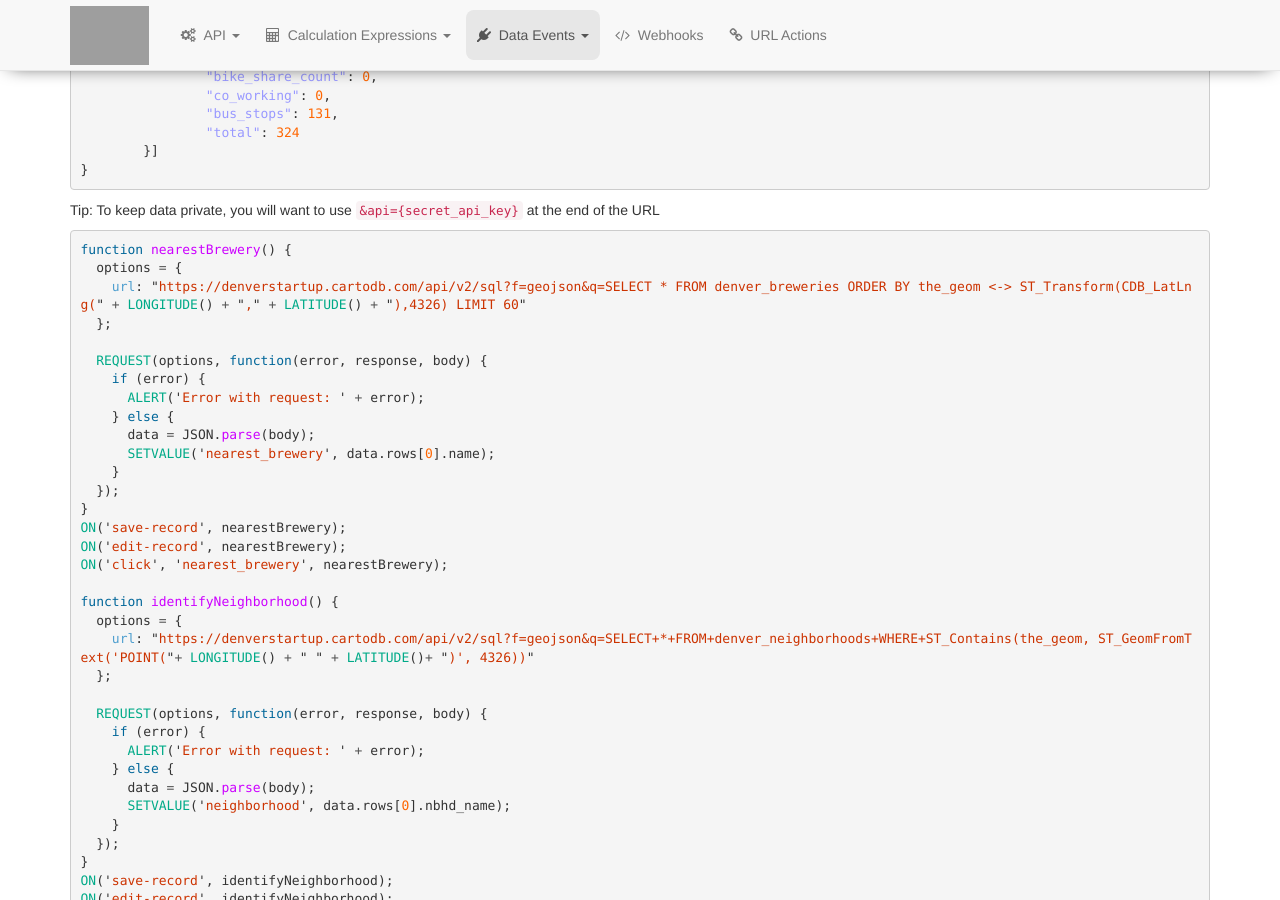
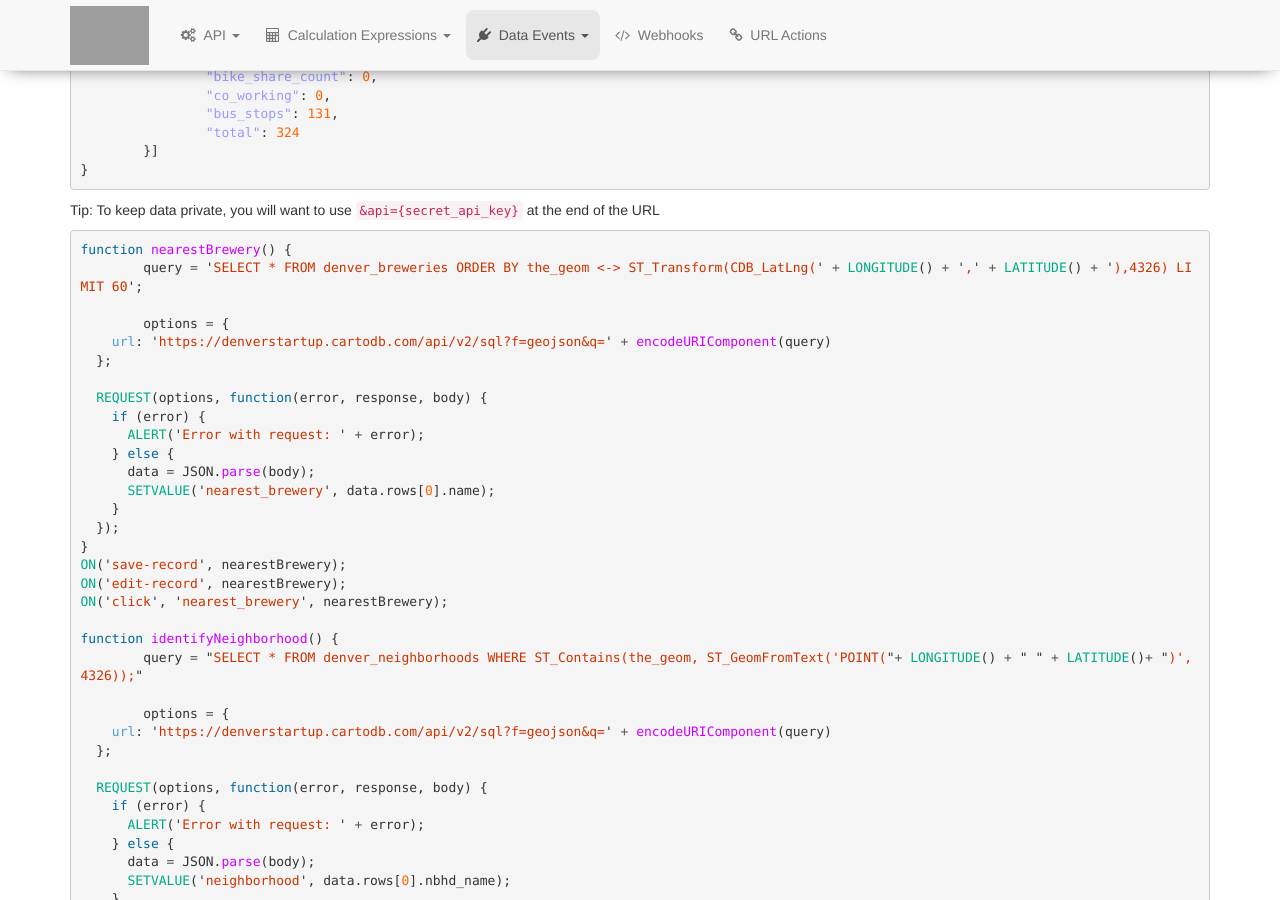
Before and after one commit to rylincoln/developer.fulcrumapp.com, a Jekyll site: the page built from _data-event-examples/point-in-polygon-with-cartodb.md, in a window 1280 px wide and 900 px high, scrolled down 558 px. Built offline with Jekyll 4.4.1, drawn with Linux system fonts in a browser that asks for light colours; nearby versions of some CDN libraries; grey boxes are pictures that could not be loaded.

Commit message:
encode queries so URLs are formatted correctly
Help prevent iOS from crashing

````diff
--- a/_data-event-examples/point-in-polygon-with-cartodb.md
+++ b/_data-event-examples/point-in-polygon-with-cartodb.md
@@ -38,8 +38,10 @@ Tip: To keep data private, you will want to use `&api={secret_api_key}` at the e
 
 ```js
 function nearestBrewery() {
-  options = {
-    url: "https://denverstartup.cartodb.com/api/v2/sql?f=geojson&q=SELECT * FROM denver_breweries ORDER BY the_geom <-> ST_Transform(CDB_LatLng(" + LONGITUDE() + "," + LATITUDE() + "),4326) LIMIT 60"
+	query = 'SELECT * FROM denver_breweries ORDER BY the_geom <-> ST_Transform(CDB_LatLng(' + LONGITUDE() + ',' + LATITUDE() + '),4326) LIMIT 60';
+
+	options = {
+    url: 'https://denverstartup.cartodb.com/api/v2/sql?f=geojson&q=' + encodeURIComponent(query)
   };
 
   REQUEST(options, function(error, response, body) {
@@ -56,8 +58,10 @@ ON('edit-record', nearestBrewery);
 ON('click', 'nearest_brewery', nearestBrewery);
 
 function identifyNeighborhood() {
-  options = {
-    url: "https://denverstartup.cartodb.com/api/v2/sql?f=geojson&q=SELECT+*+FROM+denver_neighborhoods+WHERE+ST_Contains(the_geom, ST_GeomFromText('POINT("+ LONGITUDE() + " " + LATITUDE()+ ")', 4326))"
+	query = "SELECT * FROM denver_neighborhoods WHERE ST_Contains(the_geom, ST_GeomFromText('POINT("+ LONGITUDE() + " " + LATITUDE()+ ")', 4326));"
+
+	options = {
+    url: 'https://denverstartup.cartodb.com/api/v2/sql?f=geojson&q=' + encodeURIComponent(query)
   };
 
   REQUEST(options, function(error, response, body) {
````
Also changed, not shown: _data-event-examples/create-update-cartodb-points.md (+1 -1 lines).
